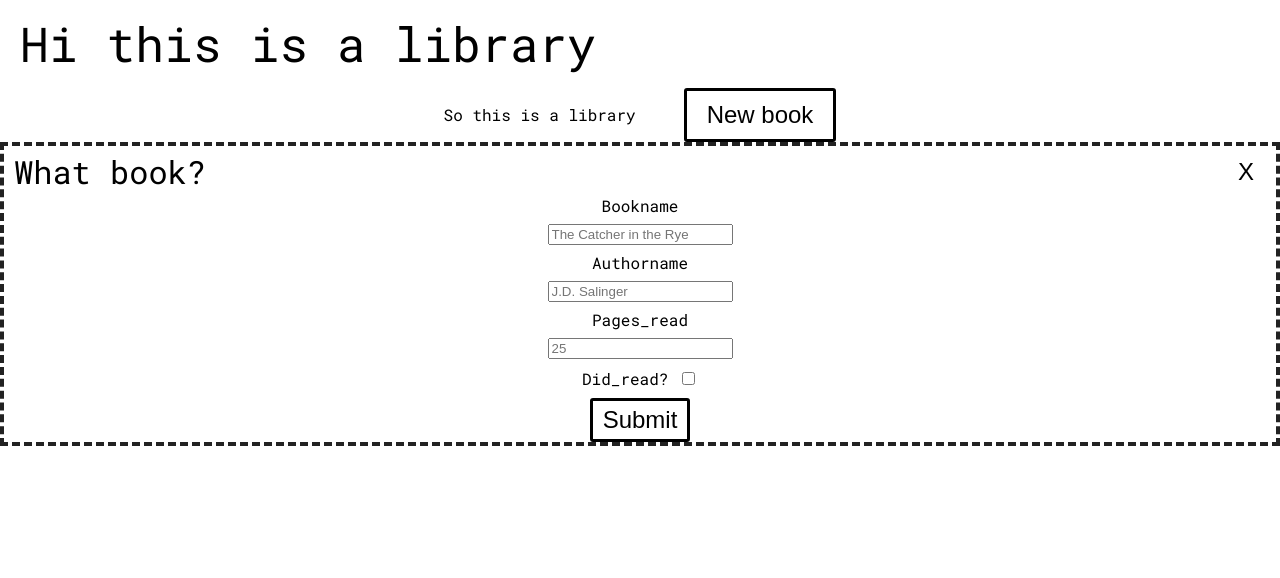
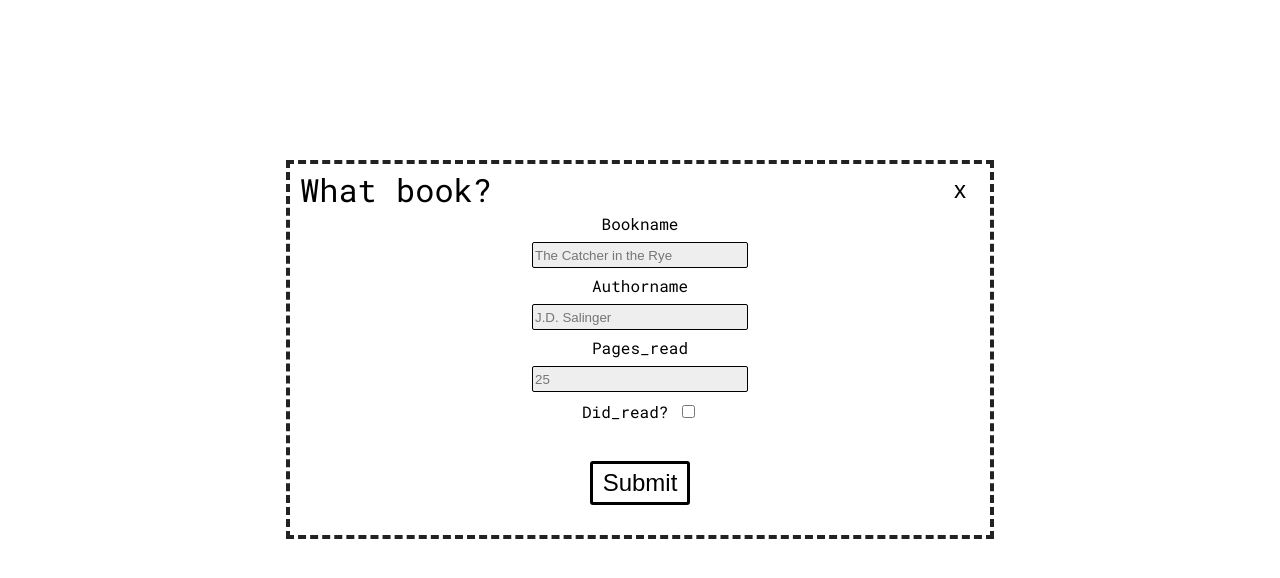
Before and after one commit to Kessius00/library, a plain HTML site: page index.html in a window 1280 px wide. Both pictures are taken after a click on the button "New book". Drawn offline with Linux system fonts and the light colour scheme.

Commit message:
Make popUpForm in middle and clear rest of screen when popUp

```diff
--- a/index.html
+++ b/index.html
@@ -14,18 +14,22 @@
     <title>Library</title>
 </head>
 <body>
-    <h1 style="font-size: 3rem; padding: 20px;">Hi this is a library</h1>
-    <div class="paragr">
-        <p>So this is a library</p>
-        <button class="btn new_book" onclick="openForm()">New book</button>
+
+    <div class="middlepage" id="middlepage">
+        <h1 style="font-size: 3rem; padding: 20px;">Hi this is a library</h1>
+        <div class="paragr">
+            <p>So this is a library</p>
+            <button class="btn new_book" onclick="openForm()">New book</button>
+        </div>
+        <div class="books-layout"></div>
     </div>
-    <div class="books-layout"></div>
+
     <div class="popUpform" style="display: none; border: #222222 dashed 4px;" id="popUpform">
         <div class="form">
-            <form action="./img/library-svgrepo-com.svg" class="formContainer" id="formNewBook">
+            <form class="formContainer" id="formNewBook">
                 <div class="topForm">
                     <h2 style="font-size: 2rem; padding: 10px;">What book?</h2>
-                    <button class="btn cancel" onclick="closeForm()" style="border: none; width: 60px;">X</button>
+                    <button class="btn cancel" onclick="closeForm()" style="border: none; width: 60px;">x</button>
                 </div>
 
                 <div class="forminputs">
@@ -40,7 +44,7 @@
                         <label for="didRead">Did_read?</label>
                         <input type="checkbox" name="didRead" id="didRead">
                     </div>
-                    <button type="submit" form="formNewBook" class="btn submitBtn">Submit</button>
+                    <button type="submit" form="formNewBook" class="btn submitBtn" style="margin-top:30px;">Submit</button>
                 </div>
             </form>
         </div>
--- a/script.js
+++ b/script.js
@@ -1,17 +1,16 @@
 
 
-const newBtn = document.getElementsByClassName('new_book');
 
 
 function openForm(){
     document.getElementById("popUpform").style.display = 'block';
+    document.getElementById('middlepage').style.display = 'none';
 }
-
-
-// newBtn.addEventListener('click', openForm());
 
 
 
 function closeForm(){
     document.getElementById('popUpform').style.display = 'none';
+    document.getElementById('middlepage').style.display = 'block';
+
 }
--- a/style.css
+++ b/style.css
@@ -52,3 +52,20 @@
 .cancel:hover{
     background-color: #fe0000;
 }
+
+#popUpform{
+    width: min(700px, 60vw);
+    padding-bottom: 30px;
+    margin:auto;
+    margin-top: 20vh;
+
+
+}
+
+input[type="text"], input[type="number"]{
+    width: min(250px, 30%);
+    height: 22px;
+    border: black solid 1px;
+    border-radius: 2px;
+    background-color: #eeeeee;
+}
```
Also changed, not shown: README.md.
